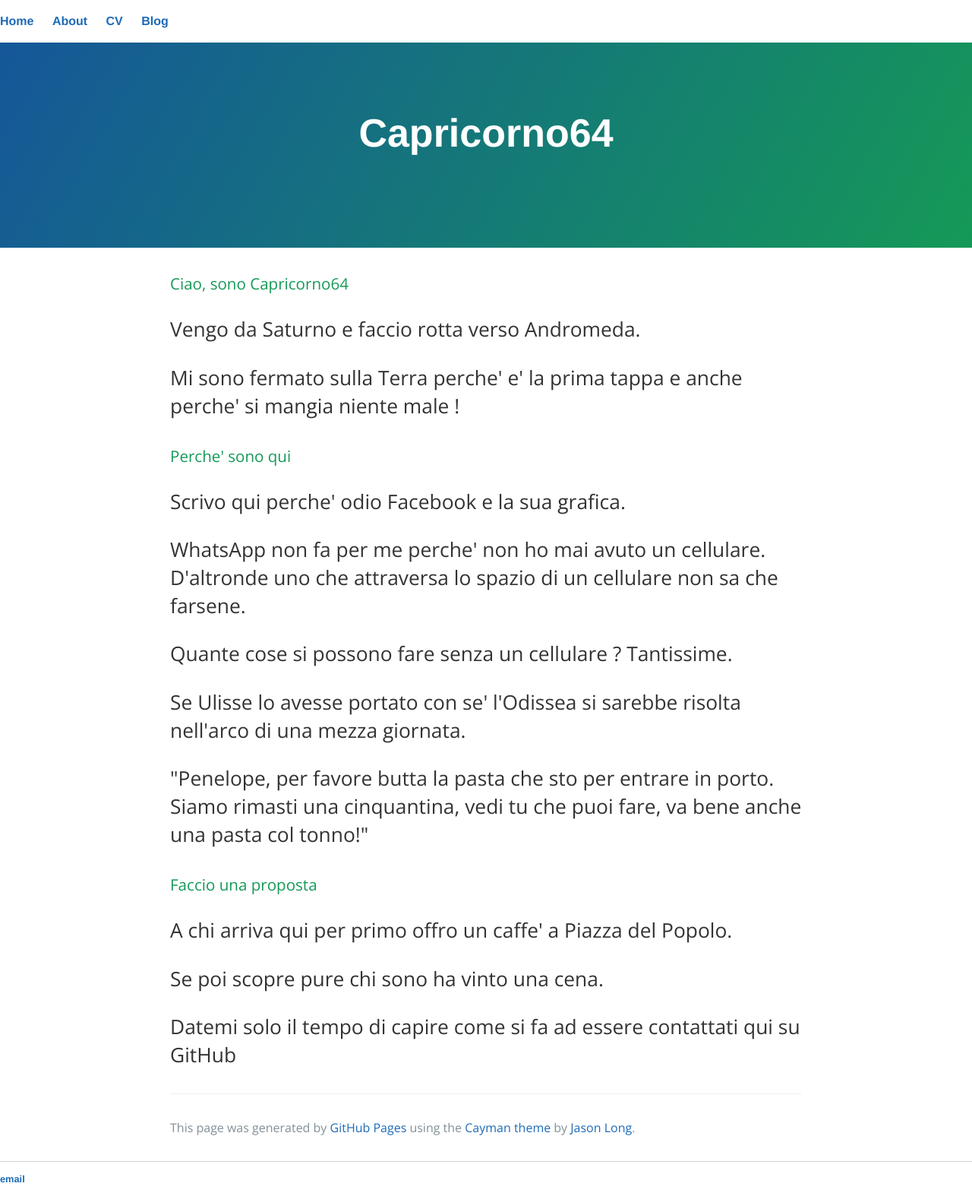
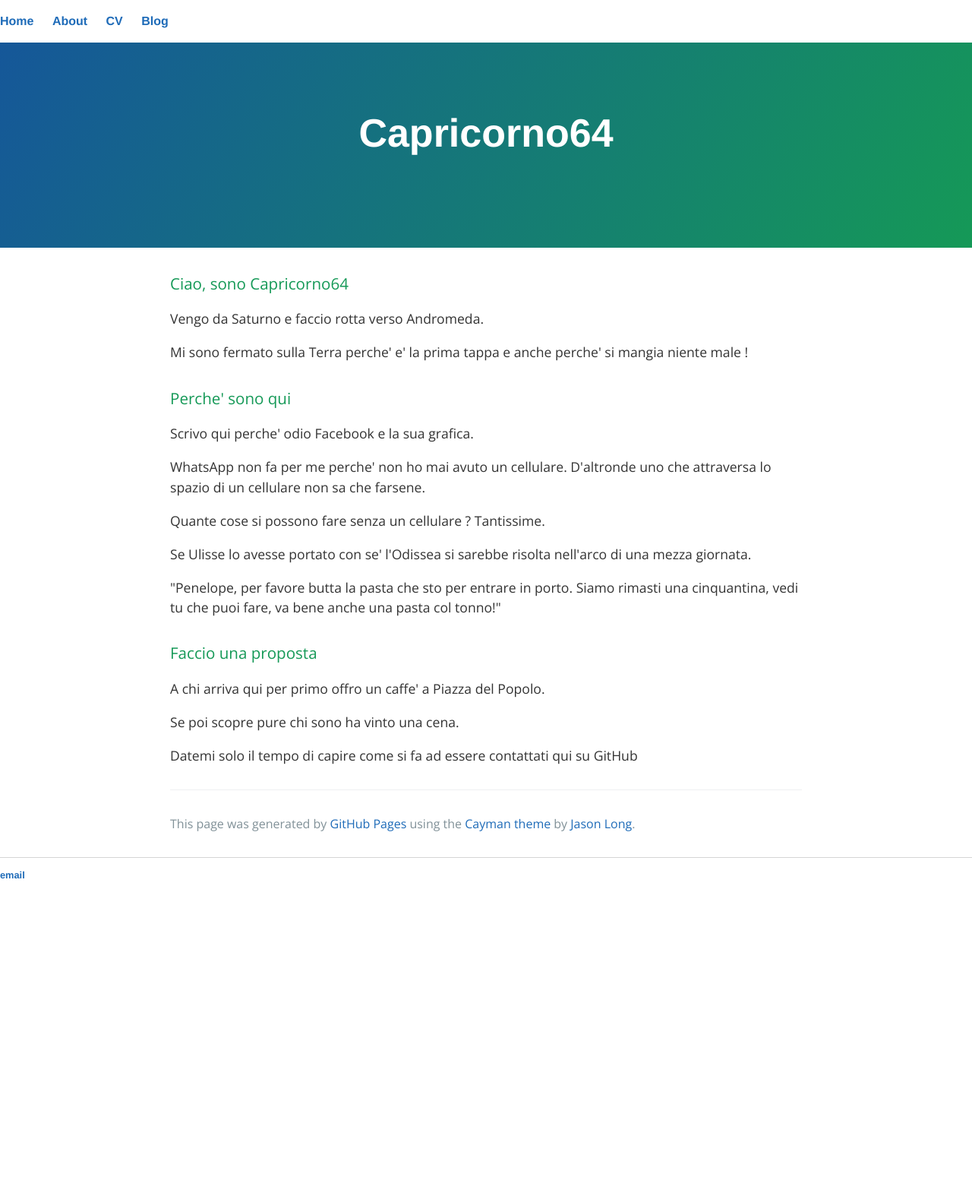
Before and after one commit to capricorno64/capricorno64.github.io, a Jekyll site: the page built from index.html, in a window 1280 px wide. Shown: the whole page at 76% size. Built offline with Jekyll 4.4.1, drawn with Linux system fonts in a browser that asks for light colours; after the commit the page ends 1174 px from its top, so only the background shows below that.

Commit message:
Update main.css

```diff
--- a/css/main.css
+++ b/css/main.css
@@ -24,8 +24,8 @@ h1 {
     font-family:'Helvetica', 'Arial', 'Sans-Serif';
 }
 p {
-    font-size: 1.5em;
-    line-height: 1.4em;
+    font-size: 1.em;
+    line-height: 1.em;
     color: #333;
 }
 footer {
```
